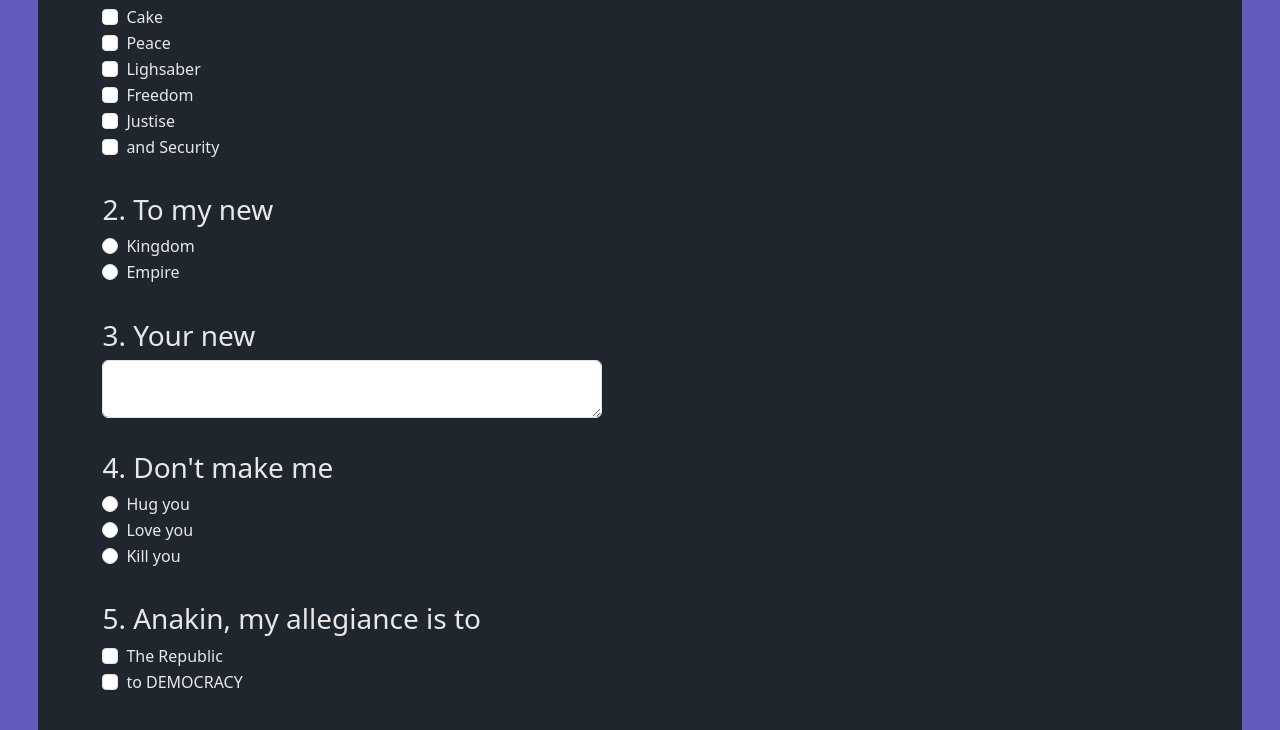
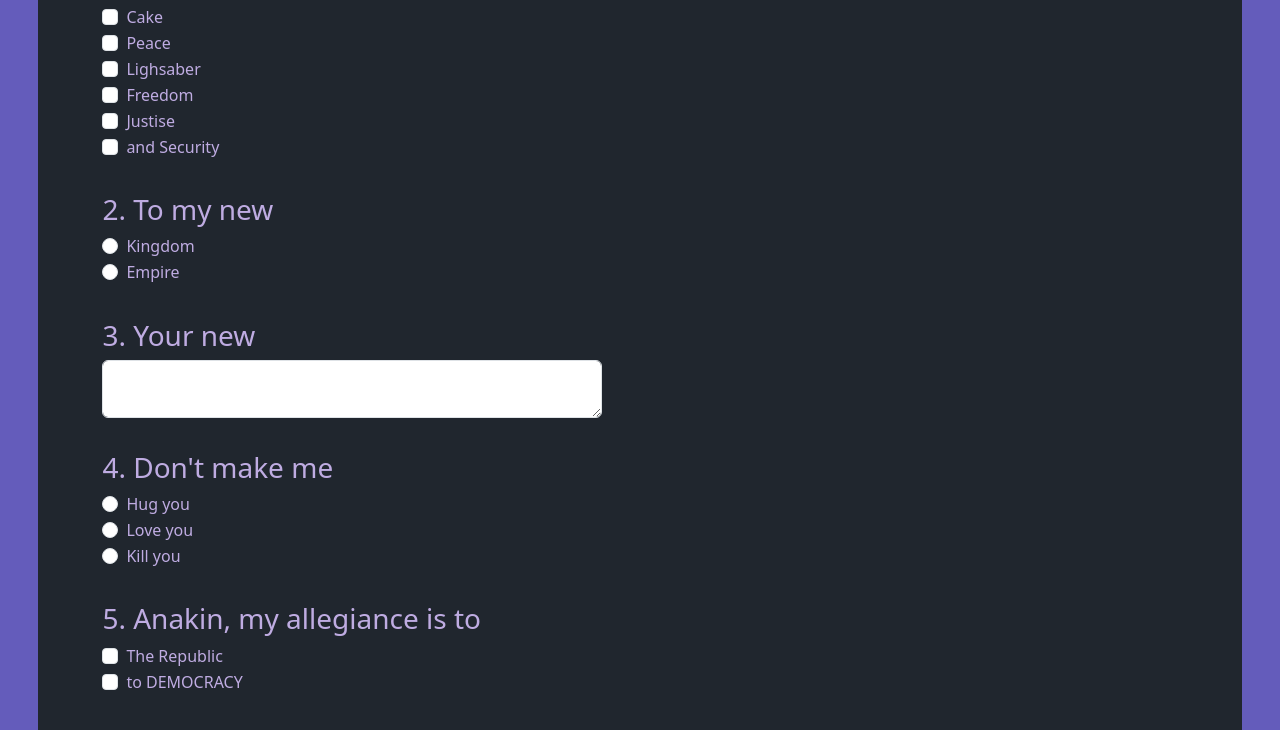
Before and after one commit to vorosvezer/The-duel-on-Mustafar, a plain HTML site: page index.html in a window 1280 px wide. Shown: the part 274-1004 px from the top of the page. Drawn offline with nearby package versions, Linux system fonts and the light colour scheme.

Commit message:
Added rounded corners to the quizz body

```diff
--- a/syles.css
+++ b/syles.css
@@ -4,7 +4,8 @@
     padding: 3% 5%;
     /* padding-top: 3%; */
     background-color: #20262E;
-    color: #E9E8E8;
+    color: #BFACE2;
+    border-radius: 25px;
 }
 
 .center {
```
